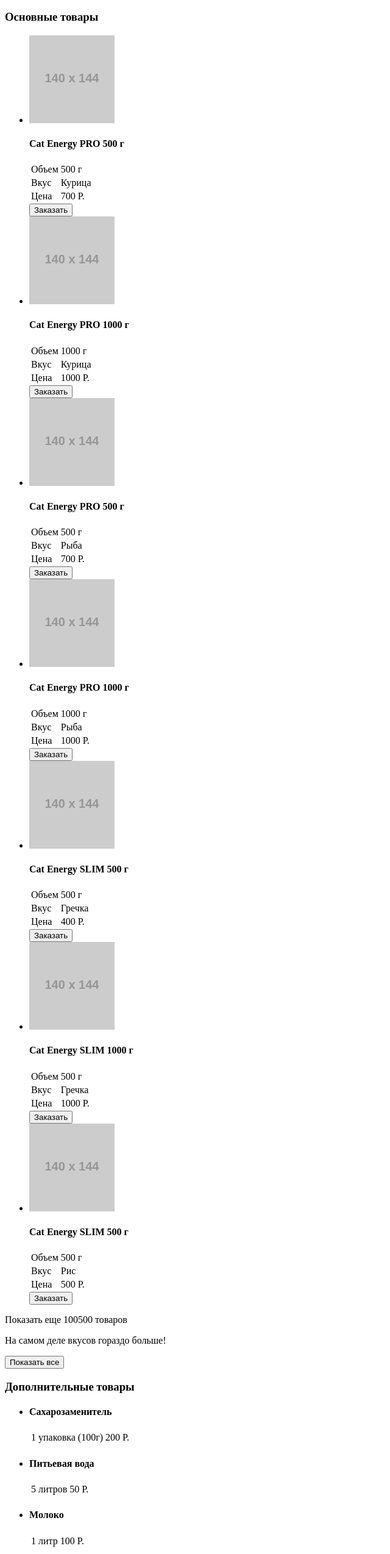
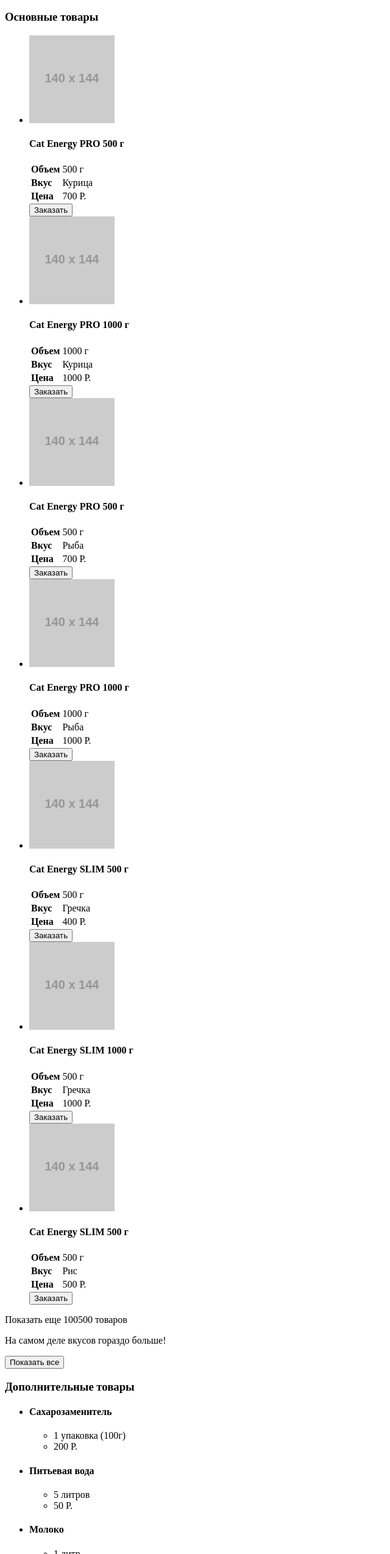
Before and after one commit to MrKozna/957869-cat-energy-16, a website: page source/catalog.html in a window 1280 px wide. Shown: the part 251-2800 px from the top of the page at 61% size, without its empty margins (0-640 px from the left). Drawn offline with Linux system fonts and the light colour scheme; placeholder pictures from the web are drawn by us.

Commit message:
правки№1 07/04/19

```diff
--- a/source/catalog.html
+++ b/source/catalog.html
@@ -36,15 +36,15 @@
             <h4 class="heading4">Cat Energy PRO 500 г</h4>
             <table class="parameters">
               <tr class="parameters__row">
-                <td class="parameters__chararacter">Объем</td>
+                <th class="parameters__chararacter" scope="col">Объем</td>
                 <td class="parameters__value">500 г</td>
               </tr>
               <tr class="parameters__row">
-                <td class="parameters__chararacter">Вкус</td>
+                <th class="parameters__chararacter" scope="col">Вкус</td>
                 <td class="parameters__value">Курица</td>
               </tr>
               <tr class="parameters__row">
-                <td class="parameters__chararacter">Цена</td>
+                <th class="parameters__chararacter" scope="col">Цена</td>
                 <td class="parameters__value">700 Р.</td>
               </tr>
             </table>
@@ -55,15 +55,15 @@
             <h4 class="heading4">Cat Energy PRO 1000 г</h4>
             <table class="parameters">
               <tr class="parameters__row">
-                <td class="parameters__chararacter">Объем</td>
+                <th class="parameters__chararacter" scope="col">Объем</td>
                 <td class="parameters__value">1000 г</td>
               </tr>
               <tr class="parameters__row">
-                <td class="parameters__row">Вкус</td>
+                <th class="parameters__row" scope="col">Вкус</td>
                 <td class="parameters__value">Курица</td>
               </tr>
               <tr class="parameters__row">
-                <td class="parameters__row">Цена</td>
+                <th class="parameters__row" scope="col">Цена</td>
                 <td class="parameters__value">1000 Р.</td>
               </tr>
             </table>
@@ -74,15 +74,15 @@
             <h4 class="heading4">Cat Energy PRO 500 г</h4>
             <table class="parameters">
               <tr class="parameters__row">
-                <td class="parameters__chararacter">Объем</td>
+                <th class="parameters__chararacter" scope="col">Объем</td>
                 <td class="parameters__value">500 г</td>
               </tr>
               <tr class="parameters__row">
-                <td class="parameters__chararacter">Вкус</td>
+                <th class="parameters__chararacter" scope="col">Вкус</td>
                 <td class="parameters__value">Рыба</td>
               </tr>
               <tr class="parameters__row">
-                <td class="parameters__chararacter">Цена</td>
+                <th class="parameters__chararacter" scope="col">Цена</td>
                 <td class="parameters__value">700 Р.</td>
               </tr>
             </table>
@@ -93,15 +93,15 @@
             <h4 class="heading4">Cat Energy PRO 1000 г</h4>
             <table class="parameters">
               <tr class="parameters__row">
-                <td class="parameters__chararacter">Объем</td>
+                <th class="parameters__chararacter" scope="col">Объем</td>
                 <td class="parameters__value">1000 г</td>
               </tr>
               <tr class="parameters__row">
-                <td class="parameters__chararacter">Вкус</td>
+                <th class="parameters__chararacter" scope="col">Вкус</td>
                 <td class="parameters__value">Рыба</td>
               </tr>
               <tr class="parameters__row">
-                <td class="parameters__chararacter">Цена</td>
+                <th class="parameters__chararacter" scope="col">Цена</td>
                 <td class="parameters__value">1000 Р.</td>
               </tr>
             </table>
@@ -112,15 +112,15 @@
             <h4 class="heading4">Cat Energy SLIM 500 г</h4>
             <table class="parameters">
               <tr class="parameters__row">
-                <td class="parameters__chararacter">Объем</td>
+                <th class="parameters__chararacter" scope="col">Объем</td>
                 <td class="parameters__value">500 г</td>
               </tr>
               <tr class="parameters__row">
-                <td class="parameters__chararacter">Вкус</td>
+                <th class="parameters__chararacter" scope="col">Вкус</td>
                 <td class="parameters__value">Гречка</td>
               </tr>
               <tr class="parameters__row">
-                <td class="parameters__chararacter">Цена</td>
+                <th class="parameters__chararacter" scope="col">Цена</td>
                 <td class="parameters__value">400 Р.</td>
               </tr>
             </table>
@@ -131,15 +131,15 @@
             <h4 class="heading4">Cat Energy SLIM 1000 г</h4>
             <table class="parameters">
               <tr class="parameters__row">
-                <td class="parameters__chararacter">Объем</td>
+                <th class="parameters__chararacter" scope="col">Объем</td>
                 <td class="parameters__value">500 г</td>
               </tr>
               <tr class="parameters__row">
-                <td class="parameters__chararacter">Вкус</td>
+                <th class="parameters__chararacter" scope="col">Вкус</td>
                 <td class="parameters__value">Гречка</td>
               </tr>
               <tr class="parameters__row">
-                <td class="parameters__chararacter">Цена</td>
+                <th class="parameters__chararacter" scope="col">Цена</td>
                 <td class="parameters__value">1000 Р.</td>
               </tr>
             </table>
@@ -150,15 +150,15 @@
             <h4 class="heading4">Cat Energy SLIM 500 г</h4>
             <table class="parameters">
               <tr class="parameters__row">
-                <td class="parameters__chararacter">Объем</td>
+                <th class="parameters__chararacter" scope="col">Объем</td>
                 <td class="parameters__value">500 г</td>
               </tr>
               <tr class="parameters__row">
-                <td class="parameters__chararacter">Вкус</td>
+                <th class="parameters__chararacter" scope="col">Вкус</td>
                 <td class="parameters__value">Рис</td>
               </tr>
               <tr class="parameters__row">
-                <td class="parameters__chararacter">Цена</td>
+                <th class="parameters__chararacter" scope="col">Цена</td>
                 <td class="parameters__value">500 Р.</td>
               </tr>
             </table>
@@ -174,39 +174,31 @@
         <ul class="catalog-add__list">
           <li class="catalog-add__item">
             <h4 class="heading4 heading4--add">Сахарозаменитель</h4>
-            <table class="values">
-              <tr class="values__row">
-                <td class="values__amount">1 упаковка (100г)</td>
-                <td class="values__price">200 Р.</td>
-              </tr>
-            </table>
+            <ul class="values">
+                <li class="values__amount">1 упаковка (100г)</li>
+                <li class="values__price">200 Р.</li>
+            </ul>
           </li>
           <li class="catalog-add__item">
             <h4 class="heading4 heading4--add">Питьевая вода</h4>
-            <table class="values">
-              <tr class="values__row">
-                <td class="values__amount">5 литров</td>
-                <td class="values__price">50 Р.</td>
-              </tr>
-            </table>
+            <ul class="values">
+                <li class="values__amount">5 литров</li>
+                <li class="values__price">50 Р.</li>
+            </ul>
           </li>
           <li class="catalog-add__item">
             <h4 class="heading4 heading4--add">Молоко</h4>
-            <table class="values">
-              <tr class="values__row">
-                <td class="values__amount">1 литр</td>
-                <td class="values__price">100 Р.</td>
-              </tr>
-            </table>
+            <ul class="values">
+                <li class="values__amount">1 литр</li>
+                <li class="values__price">100 Р.</li>
+            </ul>
           </li>
           <li class="catalog-add__item">
             <h4 class="heading4 heading4--add">Витамины</h4>
-            <table class="values">
-              <tr class="values__row">
-                <td class="values__amount">1 упакова (30 г)</td>
-                <td class="values__price">300 Р.</td>
-              </tr>
-            </table>
+            <ul class="values">
+                <li class="values__amount">1 упакова (30 г)</li>
+                <li class="values__price">300 Р.</li>
+            </ul>
           </li>
         </ul>
       </section>
@@ -221,7 +213,7 @@
         <iframe src="https://www.google.com/maps/embed?pb=!1m18!1m12!1m3!1d499.65064490445644!2d30.322791685845466!3d59.93873651936211!2m3!1f0!2f0!3f0!3m2!1i1024!2i768!4f13.1!3m3!1m2!1s0x4696310fca640933%3A0x8403eb878242dbd5!2z0JTQvtGF0L7QtNC90YvQuSDQtNC-0Lwg0J0uINCQLiDQnNC10LvRjNGG0LXRgNCw!5e0!3m2!1sru!2sru!4v1554281040989!5m2!1sru!2sru" width="320" height="400" frameborder="0" style="border:0" allowfullscreen></iframe>
       </section>
       <a href="index.html"><img class="page-footer__site-name" src="http://placehold.it/128x24" width="128" height="24" alt="Название сайта"></a>
-      <ul class="social__list">
+      <ul class="social">
         <li class="social__item">
           <a class="social__link social__link--vkontakte" href="https://vk.com/htmlacademy">Вконтакте</a>
         </li>
```
Also changed, not shown: source/form.html (+11 -1 lines), source/index.html (+11 -13 lines).
